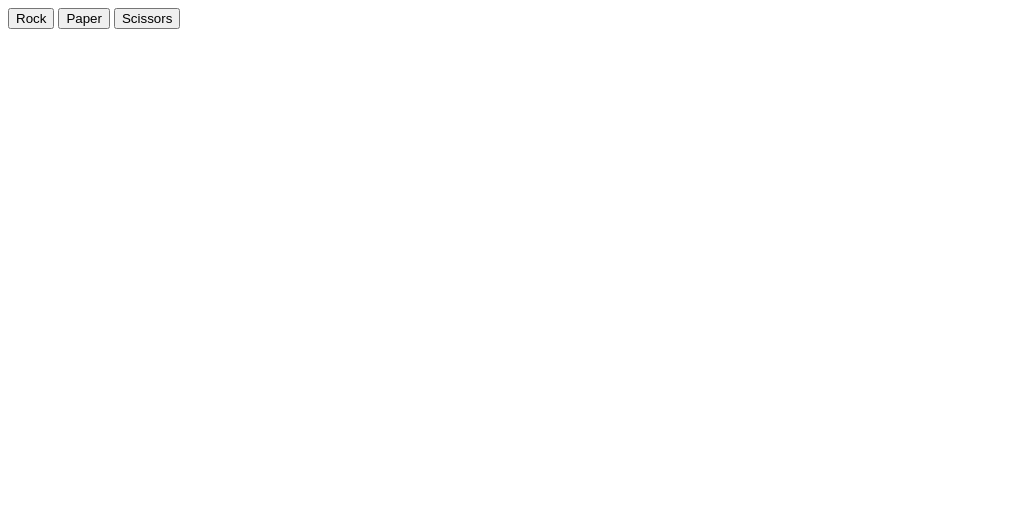
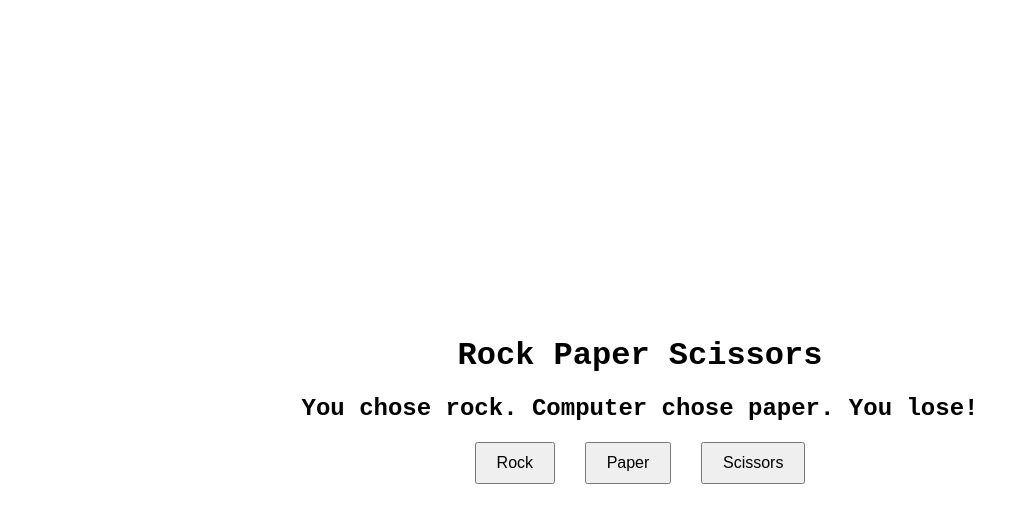
Before and after one commit to TheStriver97/rock-paper-scissors-ui, a plain HTML site: page index.html in a window 1280 px wide. Both pictures are taken after a click on the button "Rock". Shown: the whole page, without its empty margins (0-1028 px from the left). Drawn offline with Linux system fonts and the light colour scheme.

Commit message:
completed

```diff
--- a/index.html
+++ b/index.html
@@ -1,16 +1,22 @@
 <!DOCTYPE html>
 <html lang="en">
 <head>
-    <meta charset="UTF-8">
-    <meta name="viewport" content="width=device-width, initial-scale=1.0">
-    <title>Document</title>
+  <meta charset="UTF-8">
+  <meta name="viewport" content="width=device-width, initial-scale=1.0">
+  <title>Rock Paper Scissors</title>
+  <link rel="stylesheet" href="./style.css">
 </head>
 <body>
+  <div class="container">
+    <h1>Rock Paper Scissors</h1>
+    <div id="result"></div>
+    <div class="choices">
+      <button class="btn" onclick="play('rock')">Rock</button>
+      <button class="btn" onclick="play('paper')">Paper</button>
+      <button class="btn" onclick="play('scissors')">Scissors</button>
+    </div>
+  </div>
 
-    <button id="rock">Rock</button>
-    <button id="paper">Paper</button>
-    <button id="scissors">Scissors</button>
-
+  <script src="script.js"></script>
 </body>
-<script src="./script.js"></script>
 </html>
--- a/script.js
+++ b/script.js
@@ -1,84 +1,50 @@
 let playerScore = 0;
 let computerScore = 0;
-choice = ["rock", "paper", "scissors"];
-const rock = document.querySelector("#rock");
-const paper = document.querySelector("#paper");
-const scissors = document.querySelector("#scissors");
+let roundsPlayed = 0;
 
-rock.addEventListener("click", ()=>{
-    console.log("rock");
-})
-paper.addEventListener("click", ()=>{
-    console.log("paper");
-})
-scissors.addEventListener("click", ()=>{
-    console.log("scissors");
-})
+function computerPlay() {
+  const choices = ['rock', 'paper', 'scissors'];
+  const randomIndex = Math.floor(Math.random() * choices.length);
+  return choices[randomIndex];
+}
 
-const getComputerChoice = (choice)=>{
-    const random = Math.floor(Math.random() * choice.length);
-    return choice[random];
-};
+function play(playerSelection) {
+  const computerSelection = computerPlay();
+  let result = '';
 
-//  const playRound = (playerSelection,computerSelection)=>
-//  {
-//      if (playerSelection =='rock' && computerSelection =='paper'){
-//          computerScore+=1
-//          return "one point for computer - Paper beats rock";
-//      }
-//      if(playerSelection =='rock' && computerSelection=='scissors'){
-//          playerScore+=1
-//          return "one point for player - Rock beats scissors";
-//      }
-//      if(playerSelection =='rock' && computerSelection =='rock'){
-//          return "Tie - rock rock rock rock";
-//      }
-//      if(playerSelection =='scissors' && computerSelection=='scissors'){
-//          return "Tie - scissors scissors scissors scissors";
-//      }
-//      if(playerSelection =='scissors' &&computerSelection =='rock'){
-//          computerScore+=1
-//          return "one point for computer - scissors cannot beat rock";
-//      }
-//      if(playerSelection =='scissors' && computerSelection=='paper'){
-//          playerScore+=1
-//          return "one point for Player - paper cannot beat scissors";
-//      }
-//      if(playerSelection =='paper' && computerSelection =='scissors'){
-//          computerScore+=1;
-//          return"one point for Computer - paper cannot beat scissors";
-//      }
-//      if(playerSelection =='paper' && computerSelection=='rock'){
-//          playerScore+=1;
-//          return"one point for Player - rock cannot beat papers";
-//      }
-//      if(playerSelection =='paper' &&computerSelection =='paper'){
-//          return"Tie - paper paper paper paper";
-//      }
-//  };
-//  const ending = () =>{
-//      if(playerScore<computerScore){
-//          console.log("Computer won")
-//      }
-//      else if(playerScore>computerScore){
-//          console.log("Player won")
-//      }
-//      else if(playerScore=computerScore){
-//          console.log("Tie")
-//      }
-//  };
-//   const PlayGame= ()=>{
-//         let computerSelection = getComputerChoice(choice);
-//           let playerSelection = prompt("Choose one from rock paper or scissors").toString().toLowerCase();
+  if (playerSelection === computerSelection) {
+    result = "It's a tie!";
+  } else if (
+    (playerSelection === 'rock' && computerSelection === 'scissors') ||
+    (playerSelection === 'paper' && computerSelection === 'rock') ||
+    (playerSelection === 'scissors' && computerSelection === 'paper')
+  ) {
+    result = 'You win!';
+    playerScore++;
+  } else {
+    result = 'You lose!';
+    computerScore++;
+  }
 
-//           playRound(playerSelection,computerSelection)
-//           console.log(`Your score: ${playerScore}`)
-//           console.log(`Computer score: ${computerScore}`)
+  roundsPlayed++;
 
-//       ending();
-//   }
-//   PlayGame();
-//  // console.log(computerSelection);
-//  console.log(computerScore);
-//  console.log(playerSelection);
-// //  console.log(playerScore);
+  document.getElementById('result').innerText = `You chose ${playerSelection}. Computer chose ${computerSelection}. ${result}`;
+
+  if (roundsPlayed === 5) {
+    declareWinner();
+  }
+}
+
+function declareWinner() {
+  if (playerScore > computerScore) {
+    document.getElementById('result').innerText = "You've won the game!";
+  } else if (playerScore < computerScore) {
+    document.getElementById('result').innerText = "Computer has won the game!";
+  } else {
+    document.getElementById('result').innerText = "It's a tie!";
+  }
+  // Reset scores and rounds played for a new game
+  playerScore = 0;
+  computerScore = 0;
+  roundsPlayed = 0;
+}
--- /dev/null
+++ b/style.css
@@ -0,0 +1,29 @@
+body {
+  font-family: 'Courier New', Courier, monospace;
+  display: flex;
+  justify-content: center;
+  align-items: center;
+  height: 100vh;
+  margin: 0;
+}
+
+.container {
+  text-align: center;
+}
+
+.choices {
+  margin-top: 20px;
+}
+
+.btn {
+  font-size: 16px;
+  padding: 10px 20px;
+  margin: 0 10px;
+  cursor: pointer;
+}
+
+#result {
+  font-size: 24px;
+  font-weight: bold;
+  margin-top: 20px;
+}
```
